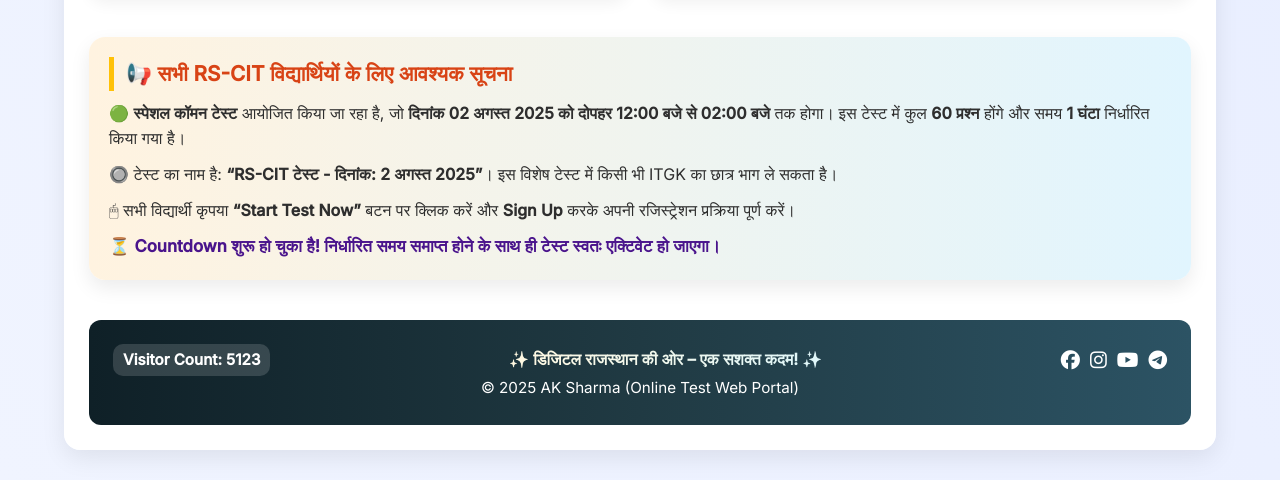
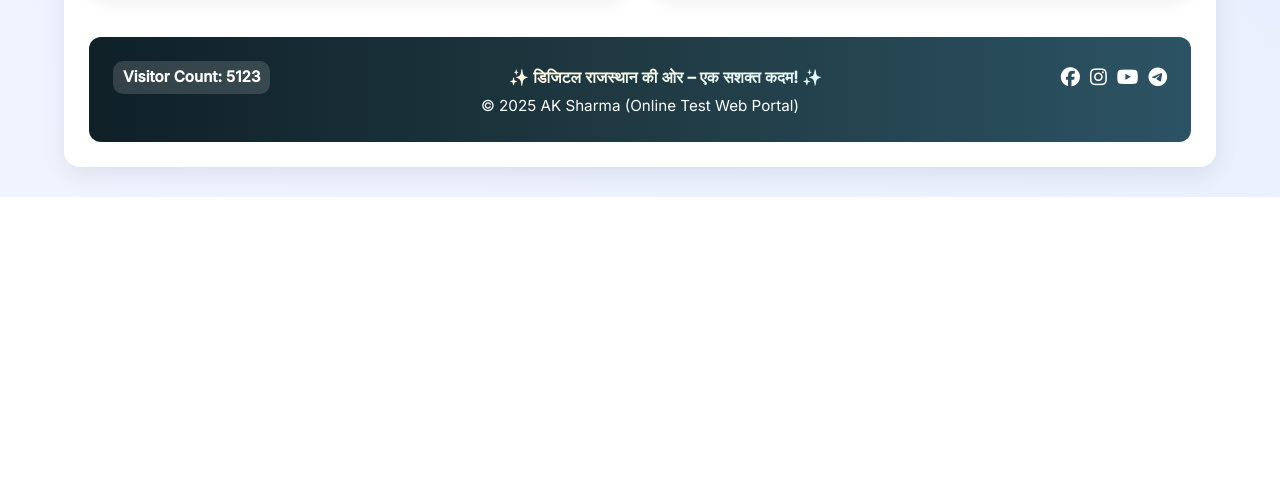
Before and after one commit to sunshine-portal/bayana, a plain HTML site: page index.html in a window 1280 px wide. Shown: the part 1150-1630 px from the top of the page. After the commit the page ends 1347 px from the top, so only its background shows below. Drawn offline with nearby package versions, Linux system fonts and the light colour scheme.

Commit message:
index.html

```diff
--- a/index.html
+++ b/index.html
@@ -355,21 +355,7 @@
     </div>
   </div>
 <!------------------------------------>
-  <div style="background: linear-gradient(90deg, #fff3e0, #e1f5fe); padding: 20px; border-radius: 16px; margin-top: 40px; box-shadow: 0 8px 20px rgba(0, 0, 0, 0.08); animation: fadeIn 1s ease-in-out both;">
-  <h3 style="color: #d84315; font-size: 1.3rem; margin-bottom: 10px; font-weight: 700;">📢 सभी RS-CIT विद्यार्थियों के लिए आवश्यक सूचना</h3>
-  <p style="color: #2e2e2e; font-size: 1rem; margin-bottom: 10px; line-height: 1.6;">
-    🟢 <strong>स्पेशल कॉमन टेस्ट</strong> आयोजित किया जा रहा है, जो <strong>दिनांक 02 अगस्त 2025 को दोपहर 12:00 बजे से 02:00 बजे</strong> तक होगा। इस टेस्ट में कुल <strong>60 प्रश्न</strong> होंगे और समय <strong>1 घंटा</strong> निर्धारित किया गया है।
-  </p>
-  <p style="color: #2e2e2e; font-size: 1rem; margin-bottom: 10px;">
-    🔘 टेस्ट का नाम है: <strong>“RS-CIT टेस्ट - दिनांक: 2 अगस्त 2025”</strong>। इस विशेष टेस्ट में किसी भी ITGK का छात्र भाग ले सकता है।
-  </p>
-  <p style="color: #2e2e2e; font-size: 1rem; margin-bottom: 10px;">
-    🖱 सभी विद्यार्थी कृपया <strong>“Start Test Now”</strong> बटन पर क्लिक करें और <strong>Sign Up</strong> करके अपनी रजिस्ट्रेशन प्रक्रिया पूर्ण करें।
-  </p>
-  <p style="color: #4a148c; font-size: 1.05rem; font-weight: bold;">
-    ⏳ Countdown शुरू हो चुका है! निर्धारित समय समाप्त होने के साथ ही टेस्ट स्वतः एक्टिवेट हो जाएगा।
-  </p>
-</div>
+
 <!-------------------------------->
   <div class="footer">
     <div class="footer-content">
```
